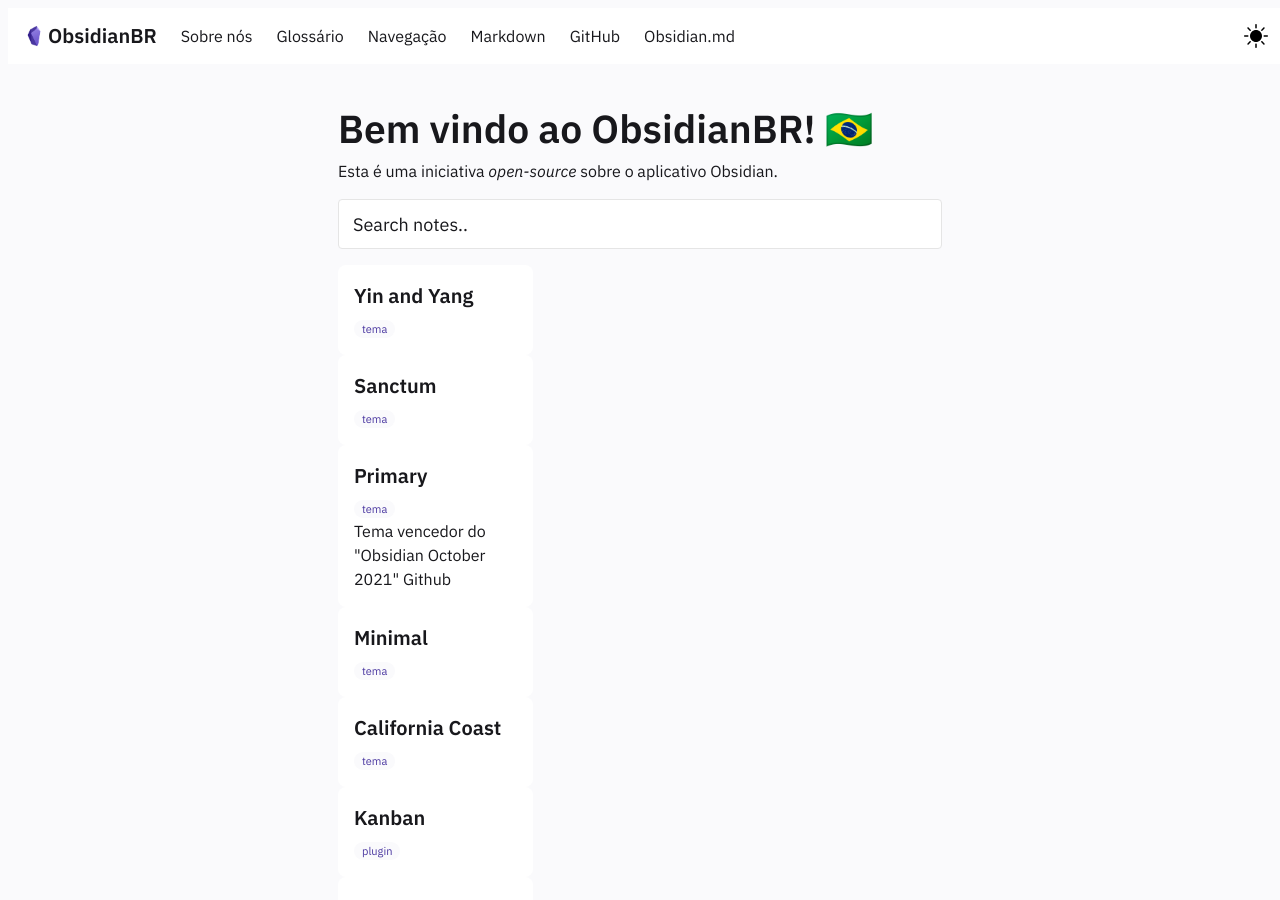
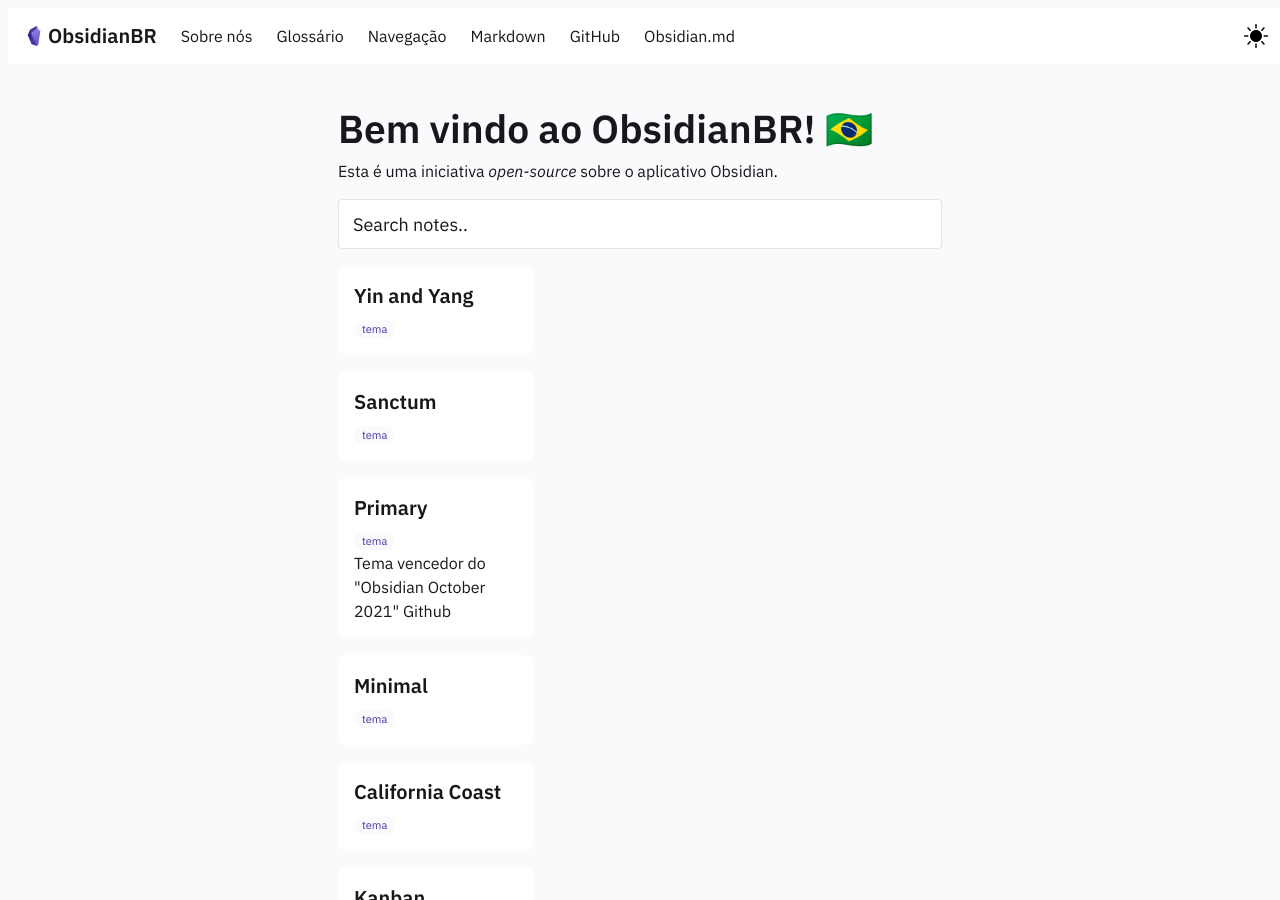
Before and after one commit to obsidianbr/obsidianbr.github.io, a Jekyll site: the page built from pages/index.md, in a window 1280 px wide and 900 px high. Built offline with Jekyll 4.4.1, drawn with Linux system fonts in a browser that asks for light colours.

Commit message:
Update Feed.html

```diff
--- a/_includes/Feed.html
+++ b/_includes/Feed.html
@@ -43,8 +43,7 @@
 {% assign note_items = site.notes | sort: "date" | reverse %}
 {% for note_items in note_items %}
 {%- if note_items.notetype == "feed" -%}
-<div class="cardwrapper">
-<div class="block note-cards">
+<div class="cardwrapper block note-cards">
     <div class="box-feed" data-url="{{site.url}}{{note_items.url}}">
         <a href="{{note_items.url}}" style="text-decoration: none;">
             <h4>{{ note_items.title }}</h4>
@@ -57,6 +56,5 @@
         </a>
     </div>
 </div>
-</div>
 {%- endif -%}
 {%- endfor -%}
```
